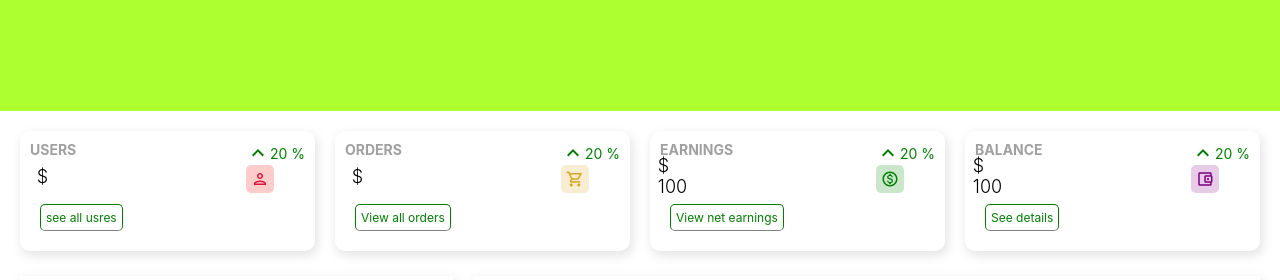
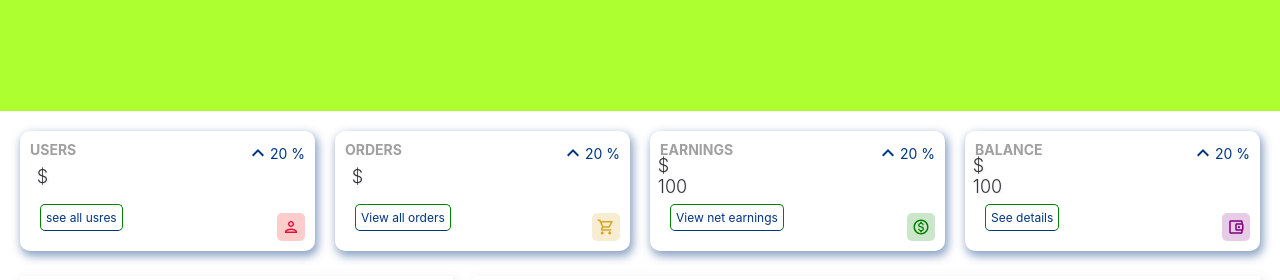
Before and after one commit to narendravs/ticketbooking, a React (Create React App) app in the folder admin/: page / in a window 1280 px wide. Shown: the part 780-1060 px from the top of the page. Built offline with nearby package versions, Linux system fonts and the light colour scheme; sample sign-in values are in the browser's storage.

Commit message:
styles: updated the css as per the component desing

```diff
--- a/admin/src/components/widget/widget.css
+++ b/admin/src/components/widget/widget.css
@@ -3,39 +3,42 @@
   justify-content: space-between;
   flex: 1;
   padding: 10px;
-  -webkit-box-shadow: 2px 4px 10px 1px rgba(0, 0, 0, 0.47);
-  box-shadow: 2px 4px 10px 1px rgba(201, 201, 201, 0.47);
+  -webkit-box-shadow: 2px 4px 10px 1px rgba(0, 53, 128, 0.47);
+  box-shadow: 2px 4px 10px 1px rgba(0, 53, 128, 0.47);
   border-radius: 10px;
   height: 100px;
 }
 
 .widget .left,
-.widget right {
+.widget .right {
   display: flex;
   flex-direction: column;
   justify-content: space-between;
 }
 
 .widget .left .title,
-.widget right .title {
+.widget .right .title {
   font-weight: bold;
   font-size: 14px;
   color: rgb(160, 160, 160);
 }
 
 .widget .left .counter,
-.widget right .counter {
+.widget .right .counter {
   position: relative;
   font-size: 18px;
   font-weight: 300;
   background-color: inherit;
+  color: #333;
+  text-shadow: 1px 1px 2px rgba(0, 53, 128, 0.1);
 }
 
 .widget .left .link,
-.widget right .link {
+.widget .right .link {
   width: max-content;
   font-size: 12px;
-  border-bottom: 1px solid gray;
+  border-bottom: 1px solid #003580;
+  color: #003580;
 }
 
 .widget .percentage {
@@ -45,7 +48,7 @@
 }
 
 .widget .percentage.positive {
-  color: green;
+  color: #003580; /* Navy Blue theme */
 }
 
 .widget .percentage.negative {
```
